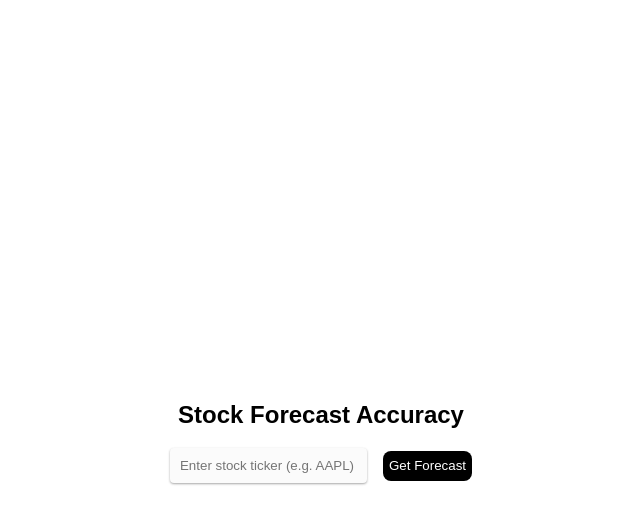
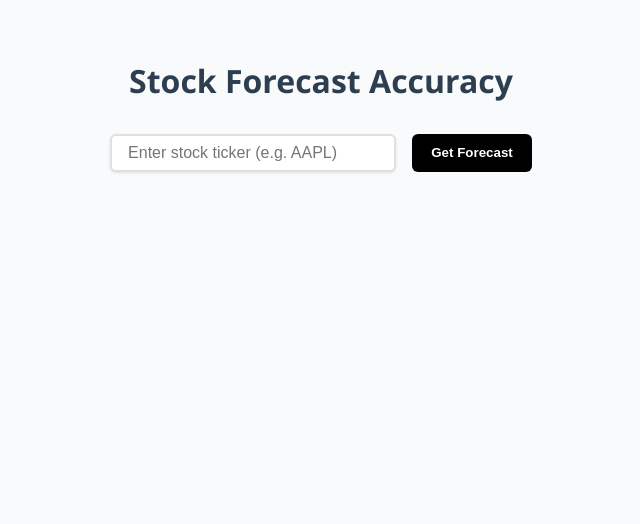
Before and after one commit to dgiletto/Stock_Prediction, a React (Create React App) app in the folder Frontend/stock_forecast/: page / in a window 1280 px wide. Shown: the top 524 px of the page, without its empty margins (319-959 px from the left). Built offline with nearby package versions, Linux system fonts and the light colour scheme.

Commit message:
Style Changes

```diff
--- a/Frontend/stock_forecast/src/App.css
+++ b/Frontend/stock_forecast/src/App.css
@@ -3,87 +3,126 @@
   display: flex;
   flex-direction: column;
   align-items: center;
-  justify-content: center;
   padding: 2rem;
-  font-family: sans-serif;
+  font-family: 'Segoe UI', Tahoma, Geneva, Verdana, sans-serif;
+  background: #f9fafc;
+  position: relative;
+}
+
+.app-title {
+  margin-bottom: 2rem;
+  font-size: 2rem;
+  color: #2c3e50;
 }
 
 /* Input Box and Button */
 .input-group {
-  margin-bottom: 1rem;
+  display: flex;
+  gap: 1rem;
+  margin-bottom: 1.5rem;
 }
 
 .input-style {
-  color: rgb(36, 35, 42);
-  border-radius: 4px;
-  padding: 8px 16px;
-  border: 2px solid transparent;
-  box-shadow: rgb(0 0 0 / 12%) 0px 1px 3px, rgb(0 0 0 / 24%) 0px 1px 2px;
-  background: rgb(251, 251, 251);
-  padding: 0.5rem;
-  margin-right: 1rem;
-  transition: all 0.1s ease 0s;
-  outline: none
+  padding: 0.5rem 1rem;
+  border-radius: 6px;
+  border: 2px solid #e0e0e0;
+  box-shadow: 0 1px 3px rgba(0, 0, 0, 0.1);
+  font-size: 1rem;
+  transition: 0.2s ease;
+  min-width: 250px;
 }
 
 .input-style:focus {
-  border: 2px solid #7c8aff;
+  border-color: #7c8aff;
   outline: none;
 }
 
 .submit-btn {
-  background-color: black;
-  color: white;
-  border-radius: 8px;
-  border: transparent;
-  height: 30px;
-  transition: ease-in-out 0.3s;
+  padding: 0.5rem 1.2rem;
+  border: none;
+  border-radius: 6px;
+  background-color: #000;
+  color: #fff;
+  font-weight: bold;
+  cursor: pointer;
+  transition: background-color 0.3s ease;
 }
 
 .submit-btn:hover {
-  transition: ease-in-out 0.3s;
   background-color: #7c8aff;
+}
+
+/* Error */
+.error-text {
+  color: #e74c3c;
+  font-weight: bold;
+  margin-bottom: 1rem;
 }
 
 /* Cards */
 .card-container {
   margin-top: 2rem;
   display: flex;
-  gap: 2rem;
+  gap: 1.5rem;
   flex-wrap: wrap;
+  justify-content: center;
 }
 
 .card {
-  border: 1px solid #ddd;
-  border-radius: 10px;
+  background: #fff;
+  border-radius: 12px;
   padding: 1rem;
-  width: 250px;
-  box-shadow: 0px 2px 4px rgba(0, 0, 0, 0.1);
+  width: 260px;
+  box-shadow: 0 4px 8px rgba(0, 0, 0, 0.05);
+  border-left: 5px solid #7c8aff;
+}
+
+.card h4 {
+  margin-bottom: 0.75rem;
+  color: #2d3436;
 }
 
 .card li {
-  list-style-type: none;
-}
-
-.graph {
-  border: 1px solid #ddd;
-  border-radius: 10px;
-  padding: 1rem;
-  width: 625px;
-  box-shadow: 0px 2px 4px rgba(0, 0, 0, 0.1);
-  margin-top: 1rem;
+  list-style: none;
 }
 
 .rmse-val {
   font-size: 1.5rem;
-  color: #444;
+  font-weight: bold;
+  color: #2c3e50;
 }
 
 .forecast-list {
-  padding-left: 1rem;
+  padding-left: 0;
 }
 
-/* Loading Bar */
+.suggestion-text {
+  font-size: 1.4rem;
+  font-weight: bold;
+}
+
+.suggestion-text.buy {
+  color: green;
+}
+
+.suggestion-text.sell {
+  color: red;
+}
+
+.suggestion-text.hold {
+  color: #f1c40f;
+}
+
+/* Graph */
+.graph {
+  background: #fff;
+  border-radius: 12px;
+  padding: 1rem;
+  margin-top: 2rem;
+  box-shadow: 0 4px 8px rgba(0, 0, 0, 0.05);
+}
+
+/* Spinner */
 .loading-bar-container {
   display: flex;
   justify-content: center;
@@ -108,15 +147,16 @@
 /* Sidebar */
 .sidebar {
   position: absolute;
-  left: 10px;
-  top: 100px;
-  width: 250px;
-  height: 400px;
+  left: 2rem;
+  top: 120px;
+  width: 260px;
+  max-height: 80vh;
   overflow-y: auto;
-  border: 1px solid #ddd;
-  border-radius: 10px;
+  background: #fff;
+  border-radius: 12px;
   padding: 1rem;
-  box-shadow: 0px 2px 4px rgba(0, 0, 0, 0.1);
+  box-shadow: 0 4px 8px rgba(0, 0, 0, 0.05);
+  border-left: 5px solid #7c8aff;
 }
 
 .sidebar h3 {
--- a/Frontend/stock_forecast/src/App.js
+++ b/Frontend/stock_forecast/src/App.js
@@ -49,9 +49,9 @@ function App() {
 
   return (
     <div className="App">
-      <h2>Stock Forecast Accuracy</h2>
+      <h2 className="app-title">Stock Forecast Accuracy</h2>
 
-      <div clasName="input-group">
+      <div className="input-group">
         <input
           type="text"
           value={ticker}
@@ -122,16 +122,13 @@ function App() {
           <div className="card">
             <h4>📈 Investment Suggestion</h4>
               <p
-              style={{
-                fontSize: '1.5rem',
-                fontWeight: 'bold',
-                color:
-                  suggestion === 'Buy'
-                    ? 'green'
-                    : suggestion === 'Sell'
-                    ? 'red'
-                    : '#f1c40f',
-              }}
+              className={`suggestion-text ${
+                suggestion === "Buy"
+                  ? "buy"
+                  : suggestion === "Sell"
+                  ? "sell"
+                  : "hold"
+              }`}
             >
               {suggestion} ({change > 0 ? '+' : ''}
               {change}%)
```
